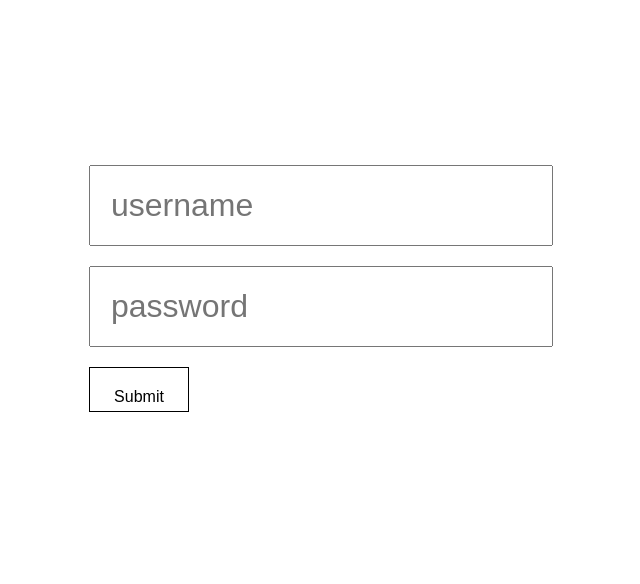
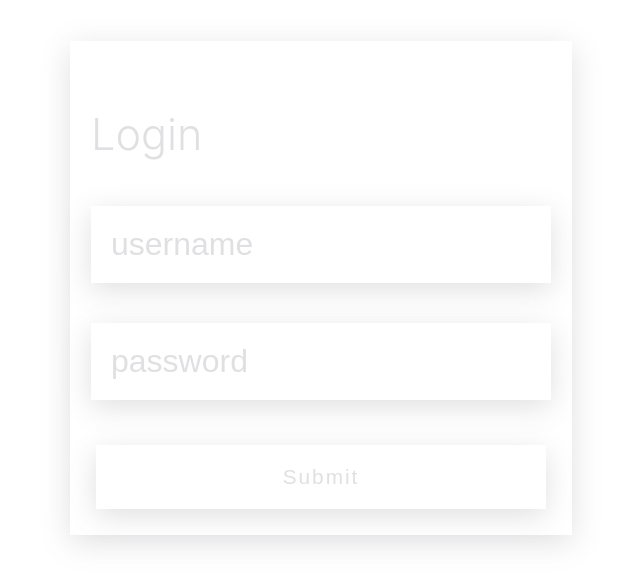
Before and after one commit to cjtakhar/themarket, a React (Create React App) app: page / in a window 1280 px wide. Shown: the part 112-696 px from the top of the page, without its empty margins (319-959 px from the left). Built offline with nearby package versions, Linux system fonts and the light colour scheme.

Commit message:
form styled

```diff
--- a/src/App.css
+++ b/src/App.css
@@ -1,3 +1,10 @@
+h2 {
+  font-weight: 300;
+  font-size: 2.7rem;
+  margin: 10% 0;
+  color:rgba(100, 100, 111, 0.2);
+}
+
 .form {
   display: flex;
   justify-content: center;
@@ -5,24 +12,40 @@
   height: 100vh;
 }
 
+.form-container {
+  border: solid 1px white;
+  box-shadow: rgba(100, 100, 111, 0.2) 0px 7px 29px 0px;
+}
+
 .input-container {
-  padding: 10px;
+  padding: 20px;
 }
 
 .input-username, .input-pw {
+  border: none;
   padding: 20px;
   font-size: 2rem;
+  box-shadow: rgba(100, 100, 111, 0.2) 0px 7px 29px 0px;
 }
 
 .submit-button {
-  margin: 10px;
+  box-shadow: rgba(100, 100, 111, 0.2) 0px 7px 29px 0px;
+  display: flex;
+  justify-content: center;
+  align-items: center;
+  margin: 5%;
 }
 
 .btn {
   padding: 20px;
   background-color: white;
-  font-size: 1rem;
-  border: solid 1px;
-  width: 100px;
-  height: 45px;
+  font-size: 1.3rem;
+  letter-spacing: 2px;
+  width: 150px;
+  border: none;
+  color:rgba(100, 100, 111, 0.2);
 }
+
+::placeholder {
+  color:rgba(100, 100, 111, 0.2);
+}
--- a/src/components/Login.js
+++ b/src/components/Login.js
@@ -1,11 +1,14 @@
 import { useState } from 'react';
+import { database, errors } from './UserDB';
 
 export default function Login() {
-    const [isSubmitted, setIsSubmitted] = useState(false)
+
     return(
         <div className="form">
         <form>
+            <div className="form-container">
             <div className="input-container">
+            <h2>Login</h2>
                 <label></label>
                 <input className="input-username" placeholder="username" type="text" name="uname" required />
             </div>
@@ -16,6 +19,7 @@ export default function Login() {
             <div className="submit-button">
                 <input className="btn" type="submit" />
             </div>
+            </div>
         </form>
         </div>
     )
--- /dev/null
+++ b/src/components/UserDB.js
@@ -0,0 +1,15 @@
+export const database = [
+    {
+        username: "user1",
+        password: "pass1"
+    },
+    {
+        username: "user2",
+        password: "pass2"
+    }
+];
+
+export const errors = {
+    uname: "invalid username",
+    pass: "invalid password"
+};
```
